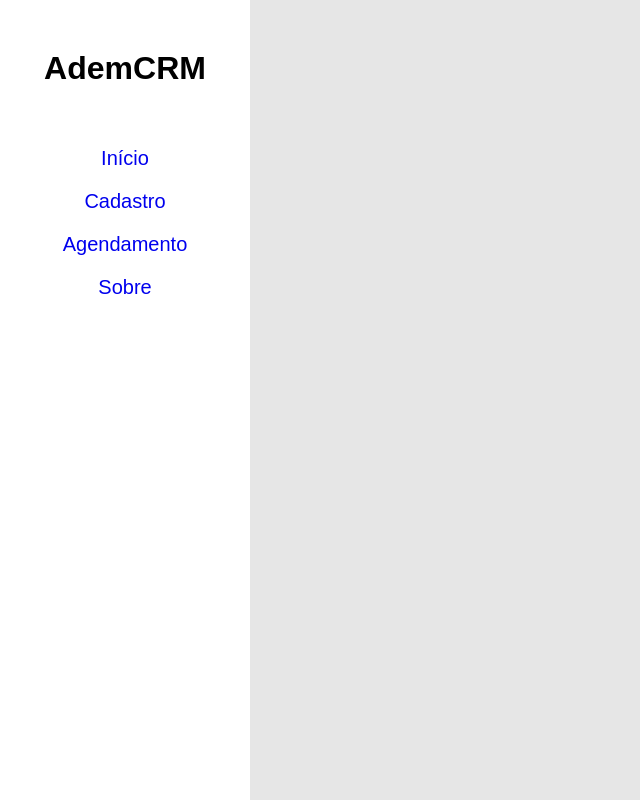
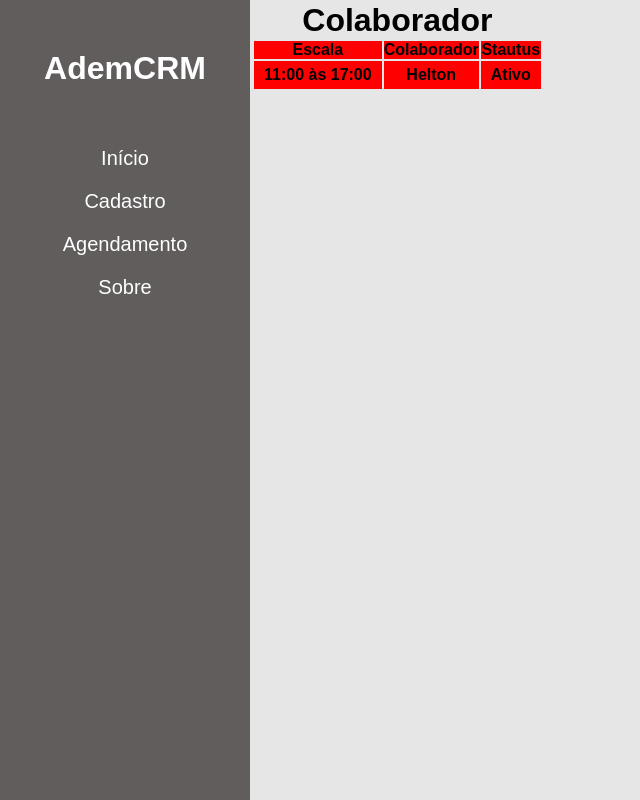
Before and after one commit to Helton-Carlos/crm-academia, a Vue app: page / in a window 1280 px wide. Shown: the whole page, without its empty margins (0-640 px from the left). Built offline with nearby package versions, Linux system fonts and the light colour scheme; a web font is replaced by a local one.

Commit message:
organizando rotas

```diff
--- a/src/App.vue
+++ b/src/App.vue
@@ -1,8 +1,18 @@
 <template>
-  <div>
-    <router-view />
+  <div class="flex">
+    <Menu />
+    <Home />
   </div>
 </template>
+
+<script>
+import Menu from "@/components/Menu.vue";
+import Home from "@/views/Home.vue";
+export default {
+  name: "App",
+  components: { Menu, Home },
+};
+</script>
 
 <style>
 * {
@@ -12,11 +22,10 @@
 }
 body {
   background-color: rgb(230, 230, 230);
-  font-family: 'Gemunu Libre', sans-serif;
+  font-family: "Gemunu Libre", sans-serif;
 }
 .flex {
   display: flex;
-  align-items: center;
 }
 .flex-container {
   display: flex;
@@ -24,11 +33,11 @@ body {
   margin: 0 auto;
   justify-content: space-between;
 }
-.flex-coluna{
+.flex-coluna {
   display: flex;
   flex-direction: column;
 }
-a{
- text-decoration: none;
+a {
+  text-decoration: none;
 }
 </style>
--- /dev/null
+++ b/src/components/Menu.vue
@@ -0,0 +1,39 @@
+<template>
+  <div>
+    <div class="home flex">
+      <div class="center flex-coluna">
+        <h1>AdemCRM</h1>
+        <router-link to="/">Início</router-link>
+        <router-link to="/cadastro">Cadastro</router-link>
+        <router-link to="/Agendamento">Agendamento</router-link>
+        <router-link to="/sobre">Sobre</router-link>
+      </div>
+    </div>
+  </div>
+</template>
+
+<script>
+export default {};
+</script>
+
+<style scoped>
+.home {
+  background-color: rgb(97, 93, 93);
+  color: #fff;
+  height: 100vh;
+  width: 250px;
+}
+.center {
+  margin: 0 auto;
+  text-align: center;
+}
+h1 {
+  padding-top: 50px;
+  padding-bottom: 50px;
+}
+a {
+  color: #fff;
+  padding: 10px;
+  font-size: 20px;
+}
+</style>
--- a/src/views/Home.vue
+++ b/src/views/Home.vue
@@ -1,39 +1,28 @@
 <template>
-  <div class="home ">
-    <div class="center flex-coluna">
-      <h1>AdemCRM</h1>
-      <router-link to="/">Início</router-link>
-      <router-link to="/cadastro">Cadastro</router-link>
-      <router-link to="/Agendamento">Agendamento</router-link>
-      <router-link to="/sobre">Sobre</router-link>
-    </div>
+  <div class="flex">
+    <table>
+      <th>
+        <h1>Colaborador</h1>
+        <tr>
+          <th>Escala</th>
+          <th>Colaborador</th>
+          <th>Stautus</th>
+        </tr>
+        <tr>
+          <td>11:00 às 17:00</td>
+          <td>Helton</td>
+          <td>Ativo</td>
+        </tr>
+      </th>
+    </table>
   </div>
-
 </template>
 
 <script>
-export default {
-  name: "Home",
-  components: {},
-};
+
 </script>
 
+
 <style scoped>
-.home {
-  background-color: #fff;
-  height: 100vh;
-  width: 250px;
-}
-.center {
-  margin: 0 auto;
-  padding: 50px 0;
-  text-align: center;
-}
-h1{
-  padding-bottom: 50px;
-}
-a{
-  padding: 10px;
-  font-size: 20px;
-}
+td,tr{margin-left:20px;background-color: red;padding:5px 10px;}
 </style>
```
